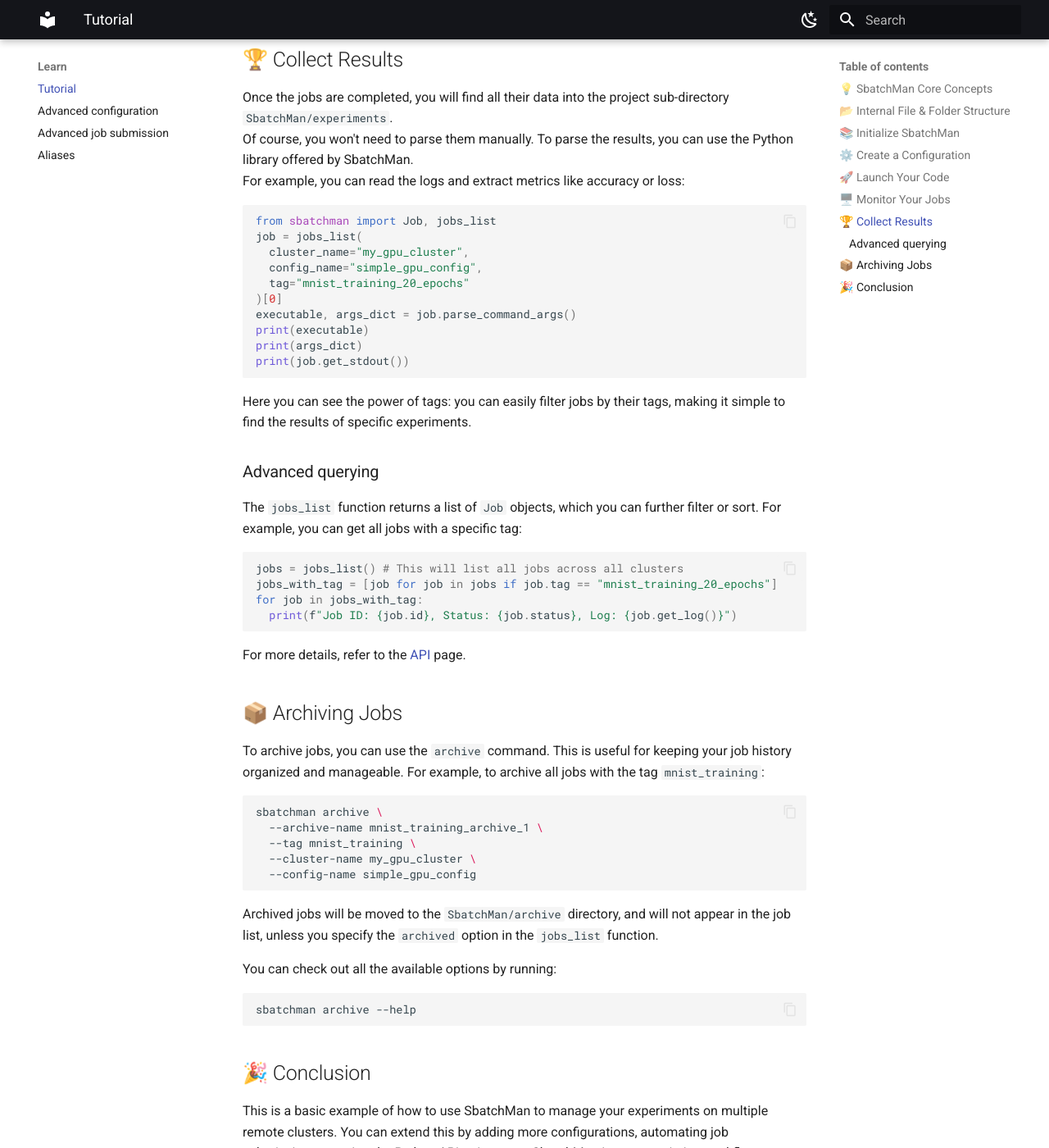
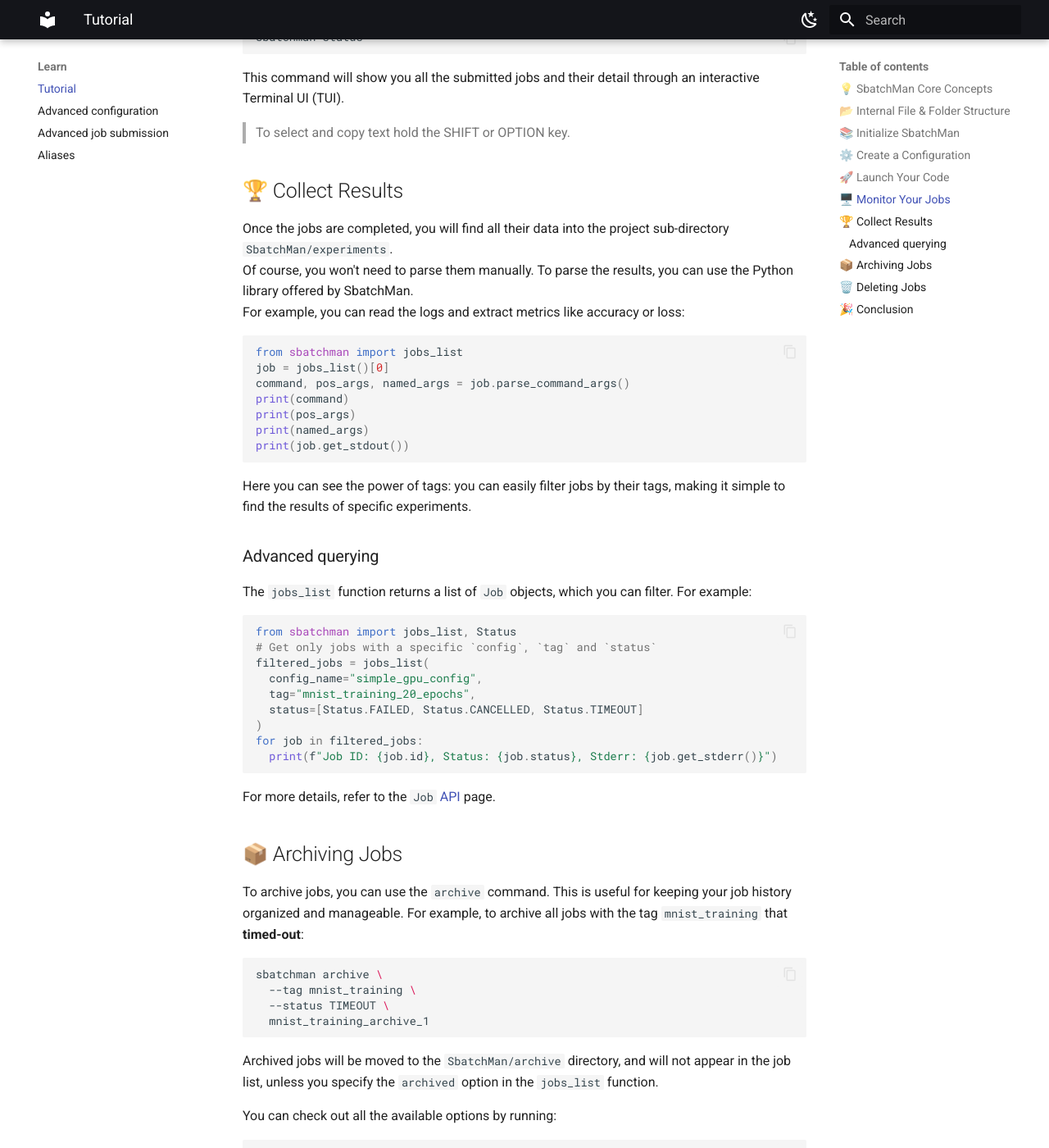
Before and after one commit to LorenzoPichetti/SbatchMan, an MkDocs documentation site: the page built from docs/learn/tutorial.md, in a window 1280 px wide and 1400 px high, scrolled down 4038 px. Shown: the whole window at 82% size. Built offline with MkDocs 1.6.1 and Material for MkDocs 9.7.7, drawn with Linux system fonts in a browser that asks for light colours; some of the changed text lies outside the part shown.

Commit message:
Archive or Delete jobs filtered by status list

````diff
--- a/docs/learn/tutorial.md
+++ b/docs/learn/tutorial.md
@@ -75,6 +77,8 @@
 
 > **IMPORTANT NOTE:** whenever you call `sbatchman` command, SbatchMan will look for a project directory (`SbatchMan`) starting from the current working directory (CWD) and exploring parents directories up to the user home (e.g. in linux `$HOME`).
 
+> **You can skip the following `Configuration` and `Launch` sections. The [Advanced configuration](learn/configuration.md)  [Advanced Job Submission](learn/launching_jobs.md) sections provide a more powerful, reproducible way of doing so.**
+
 ## ⚙️ Create a Configuration
 
 First, set up your cluster configuration(s). This is where you define the parameters for your cluster, such as environment variables, partition, time limit, and number of GPUs.
@@ -131,7 +135,7 @@
 sbatchman launch \
   --config simple_gpu_config \
   --tag mnist_training \
-  python train.py --epochs 10 --batch-size 32
+  "python train.py --epochs 10 --batch-size 32"
 ```
 
 > **NOTE:** depending on the cluster where you run this command, the configuration will change accordingly.
@@ -144,7 +148,7 @@
 sbatchman launch \
   --config simple_gpu_config \
   --tag mnist_training_20_epochs \
-  python train.py --epochs 20 --batch-size 32
+  "python train.py --epochs 20 --batch-size 32"
 ```
 
 ## 🖥️ Monitor Your Jobs
@@ -166,40 +170,42 @@
 For example, you can read the logs and extract metrics like accuracy or loss:
 
 ```python
-from sbatchman import Job, jobs_list
-job = jobs_list(
-  cluster_name="my_gpu_cluster",
-  config_name="simple_gpu_config",
-  tag="mnist_training_20_epochs"
-)[0]
-executable, args_dict = job.parse_command_args()
-print(executable)
-print(args_dict)
+from sbatchman import jobs_list
+job = jobs_list()[0]
+command, pos_args, named_args = job.parse_command_args()
+print(command)
+print(pos_args)
+print(named_args)
 print(job.get_stdout())
 ```
 
 Here you can see the power of tags: you can easily filter jobs by their tags, making it simple to find the results of specific experiments.
 
 ### Advanced querying
-The `jobs_list` function returns a list of `Job` objects, which you can further filter or sort. For example, you can get all jobs with a specific tag:
+
+The `jobs_list` function returns a list of `Job` objects, which you can filter. For example:
 
 ```python
-jobs = jobs_list() # This will list all jobs across all clusters
-jobs_with_tag = [job for job in jobs if job.tag == "mnist_training_20_epochs"]
-for job in jobs_with_tag:
-  print(f"Job ID: {job.id}, Status: {job.status}, Log: {job.get_log()}")
+from sbatchman import jobs_list, Status
+# Get only jobs with a specific `config`, `tag` and `status`
+filtered_jobs = jobs_list(
+  config_name="simple_gpu_config",
+  tag="mnist_training_20_epochs",
+  status=[Status.FAILED, Status.CANCELLED, Status.TIMEOUT]
+)
+for job in filtered_jobs:
+  print(f"Job ID: {job.id}, Status: {job.status}, Stderr: {job.get_stderr()}")
 ```
 
-For more details, refer to the [API](../api.md/#sbatchman.Job) page.
+For more details, refer to the `Job` [API](../api.md/#sbatchman.Job) page.
 
 ## 📦 Archiving Jobs
-To archive jobs, you can use the `archive` command. This is useful for keeping your job history organized and manageable. For example, to archive all jobs with the tag `mnist_training`:
+To archive jobs, you can use the `archive` command. This is useful for keeping your job history organized and manageable. For example, to archive all jobs with the tag `mnist_training` that **timed-out**:
 ```bash
 sbatchman archive \
-  --archive-name mnist_training_archive_1 \
   --tag mnist_training \
-  --cluster-name my_gpu_cluster \
-  --config-name simple_gpu_config
+  --status TIMEOUT \
+  mnist_training_archive_1
 ```
 
 Archived jobs will be moved to the `SbatchMan/archive` directory, and will not appear in the job list, unless you specify the `archived` option in the `jobs_list` function.
@@ -210,5 +216,24 @@
 sbatchman archive --help
 ```
 
+## 🗑️ Deleting Jobs
+To delete jobs, you can use the `delete-jobs` command. This is useful for deleting "wrong" jobs that need to be run again. For example, to delete all (not archived) jobs that **timed-out** or have been **cancelled**:
+```bash
+sbatchman delete-jobs \
+  --not-archived \
+  --status TIMEOUT \
+  --status CANCELLED
+```
+
+Be careful, this will **delete jobs permanently**.
+
+You can check out all the available options by running:
+
+```bash
+sbatchman delete-jobs --help
+```
+
 ## 🎉 Conclusion
 This is a basic example of how to use SbatchMan to manage your experiments on multiple remote clusters. You can extend this by adding more configurations, automating job submissions, or using the Python API to integrate SbatchMan into your existing workflows.
+
+To exploit the the tool at its best, please read the [Advanced configuration](learn/configuration.md) and [Advanced Job Submission](learn/launching_jobs.md) sections.
--- a/pyproject.toml
+++ b/pyproject.toml
@@ -4,10 +4,10 @@
 
 [project]
 name = "sbatchman"
-version = "0.9.5"
+version = "0.9.6"
 authors = [
+  { name="Thomas Pasquali", email="thomas.pasquali@unitn.it" },
   { name="Salvatore Andaloro", email="sbatchman@sasso.dev" },
-  { name="Thomas Pasquali", email="thomas.pasquali@unitn.it" },
   { name="Lorenzo Pichetti" },
 ]
 description = "A utility to create, launch and monitor code experiments on SLURM, PBS, or local machines."
````
Also changed, not shown: other parts of docs/learn/tutorial.md (+2 -0 lines), docs/learn/launching_jobs.md (+1 -0 lines), 2 other files.
